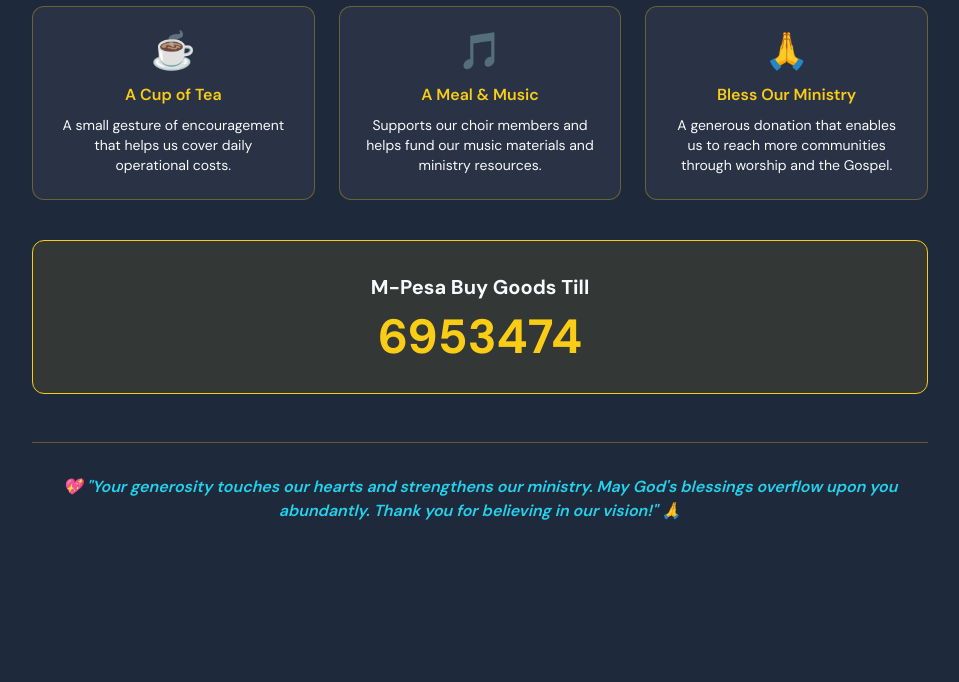
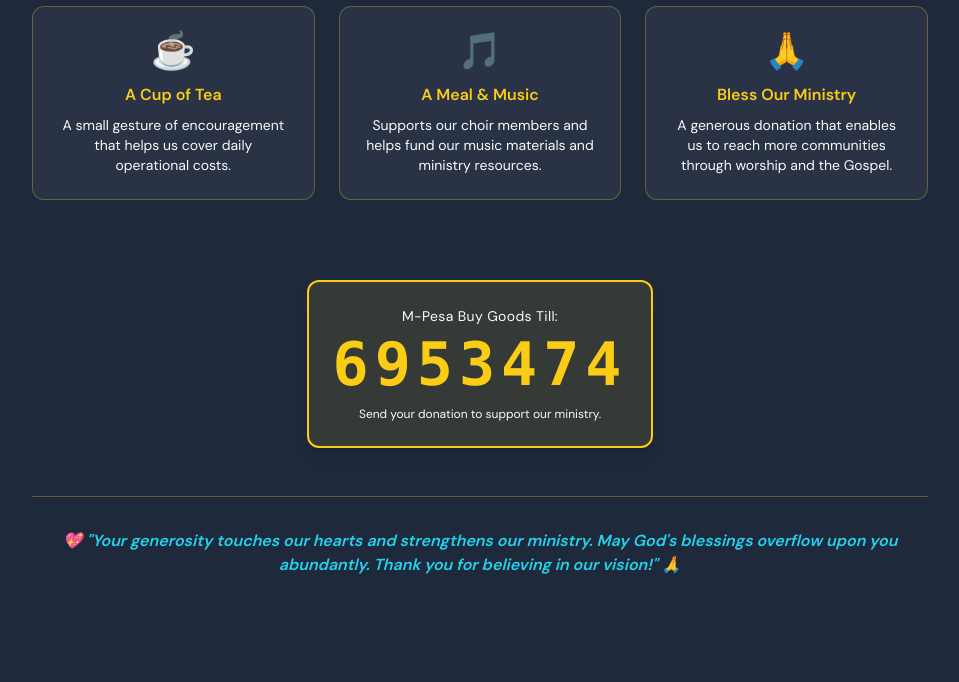
Before and after one commit to bonyborn254/ZionMelodiesBand, a Django app: page / in a window 1280 px wide. Shown: the part 5764-6446 px from the top of the page, without its empty margins (160-1119 px from the left). Run offline with Django 5.2, Linux system fonts and the light colour scheme; data comes from the database, SQL or seed files in the repository; some libraries are stand-ins or nearby versions.

Commit message:
Refactor M-Pesa donation section layout and styles
Updated the layout and styling of the M-Pesa donation section in home.html.

```diff
--- a/mainapp/templates/home.html
+++ b/mainapp/templates/home.html
@@ -485,21 +485,21 @@ No upcoming events.
         </p>
     </div>
 </div>
-        <div class="mt-10 bg-yellow-500/10 border border-yellow-400 rounded-xl p-8">
+        <div class="mt-10 inline-block p-6 rounded-xl bg-yellow-400/10 border-2 border-yellow-400 shadow-lg hover:shadow-yellow-400/30 transition-all duration-300">
 
-            <h3 class="text-xl font-bold">
+    <p class="text-sm muted-text mb-2 tracking-wide">
+        M-Pesa Buy Goods Till:
+    </p>
 
-                M-Pesa Buy Goods Till
+    <p class="text-5xl md:text-6xl font-bold text-yellow-400 font-mono tracking-widest">
+        6953474
+    </p>
 
-            </h3>
+    <p class="text-xs muted-text mt-3">
+        Send your donation to support our ministry.
+    </p>
 
-            <p class="text-5xl text-yellow-400 font-bold mt-3">
-
-                6953474
-
-            </p>
-
-        </div>
+</div>
         <p class="mt-12 pt-8 border-t border-yellow-400/30 text-center italic text-cyan-400 font-semibold">
     💖 "Your generosity touches our hearts and strengthens our ministry.
     May God's blessings overflow upon you abundantly.
```
